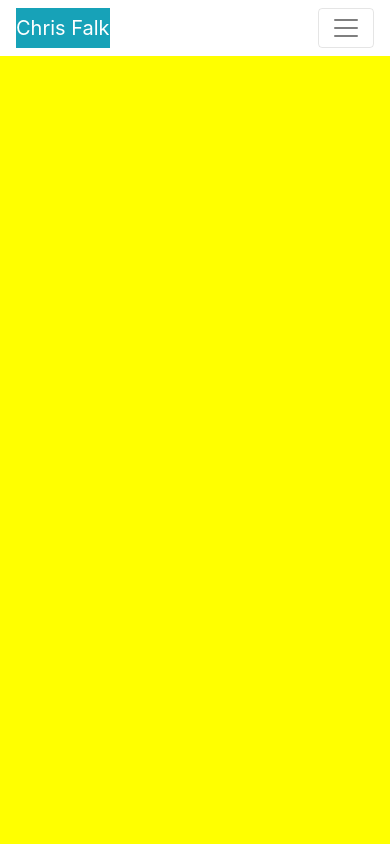
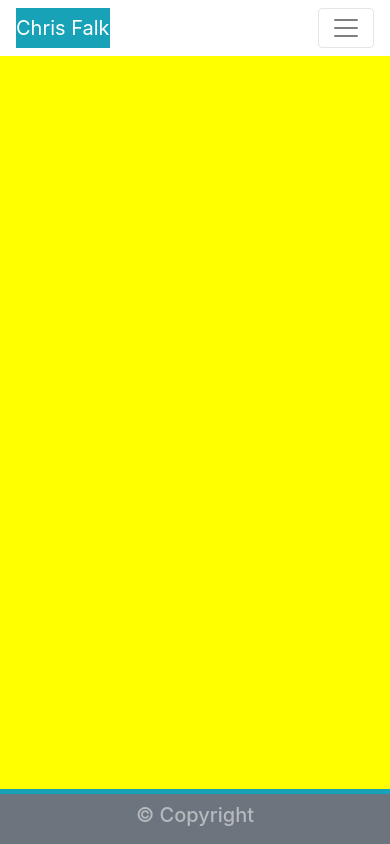
Before and after one commit to chrisfalk88/Responsive_portfolio, a plain HTML site: page contact.html in a window 390 px wide. Drawn offline with nearby package versions, Linux system fonts and the light colour scheme.

Commit message:
added responsive changes to foot for all three pages. Footer complete

```diff
--- a/contact.html
+++ b/contact.html
@@ -38,6 +38,35 @@
         </div>
     </nav>
 
+
+    <div class="container">
+
+    </div>
+
+
+
+
+
+
+
+
+
+
+
+    <footer class="font-small">
+        <div class="containter-fluid text-center fixed-bottom">
+            <div class="row bg-info" id="footer-banner">
+            </div>
+            <div class="row align-items-center bg-secondary text-white-50 " id="footer-main">
+                <div class="col-md-12">
+                    <h5 class="full-text">&#169 Copyright 2020 Chris Falk</h5>
+                    <h5 class="short-text">&#169 Copyright</h5>
+                </div>
+            </div>
+        </div>
+
+    </footer>
+
     <!-- Optional JavaScript -->
     <!-- jQuery first, then Popper.js, then Bootstrap JS -->
     <script src="https://code.jquery.com/jquery-3.5.1.slim.min.js"
--- a/styles.css
+++ b/styles.css
@@ -6,7 +6,9 @@
     height: 50px;
 }
 
-
+.short-text {
+    display: none;
+}
 
 
 
@@ -15,6 +17,14 @@
     body {
         background-color: green;;
     }
+
+    .short-text {
+        display: inline-block;
+    }
+
+    .full-text {
+        display: none;
+    }
 }
 
 @media screen and (max-width: 400px) {
@@ -22,4 +32,5 @@
         background-color: yellow;
     }
 
+
 }
```
Also changed, not shown: index.html (+12 -1 lines), portfolio.html (+29 -0 lines).
